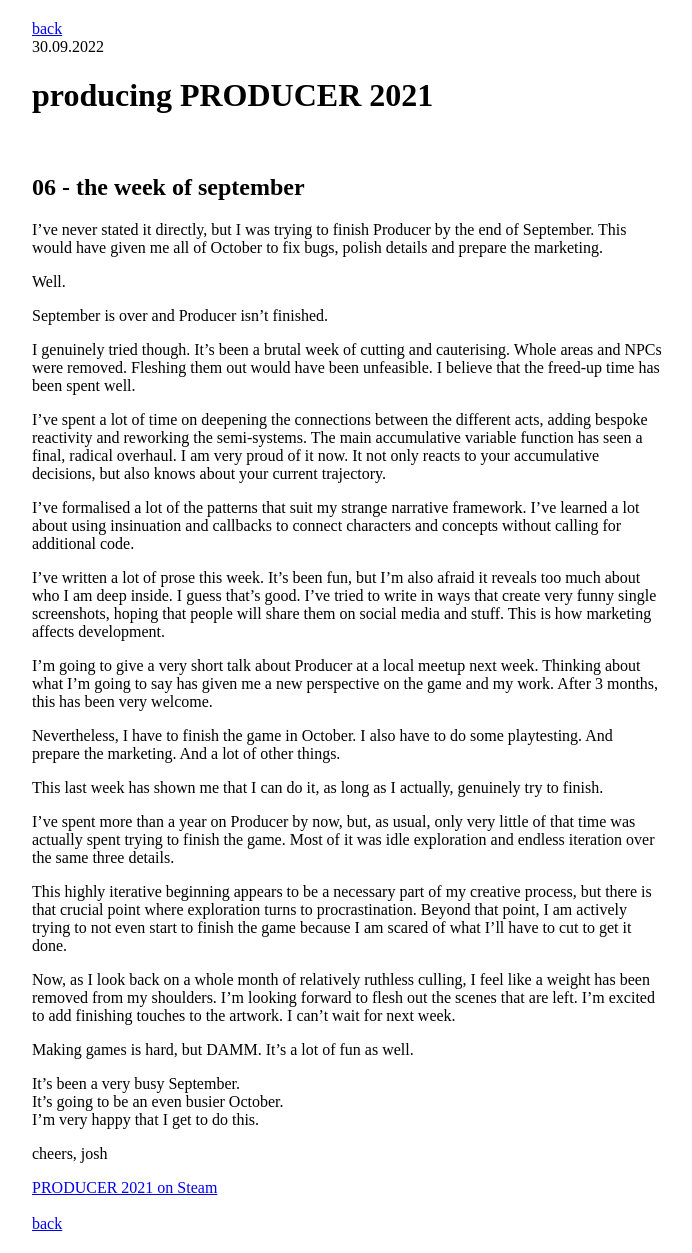
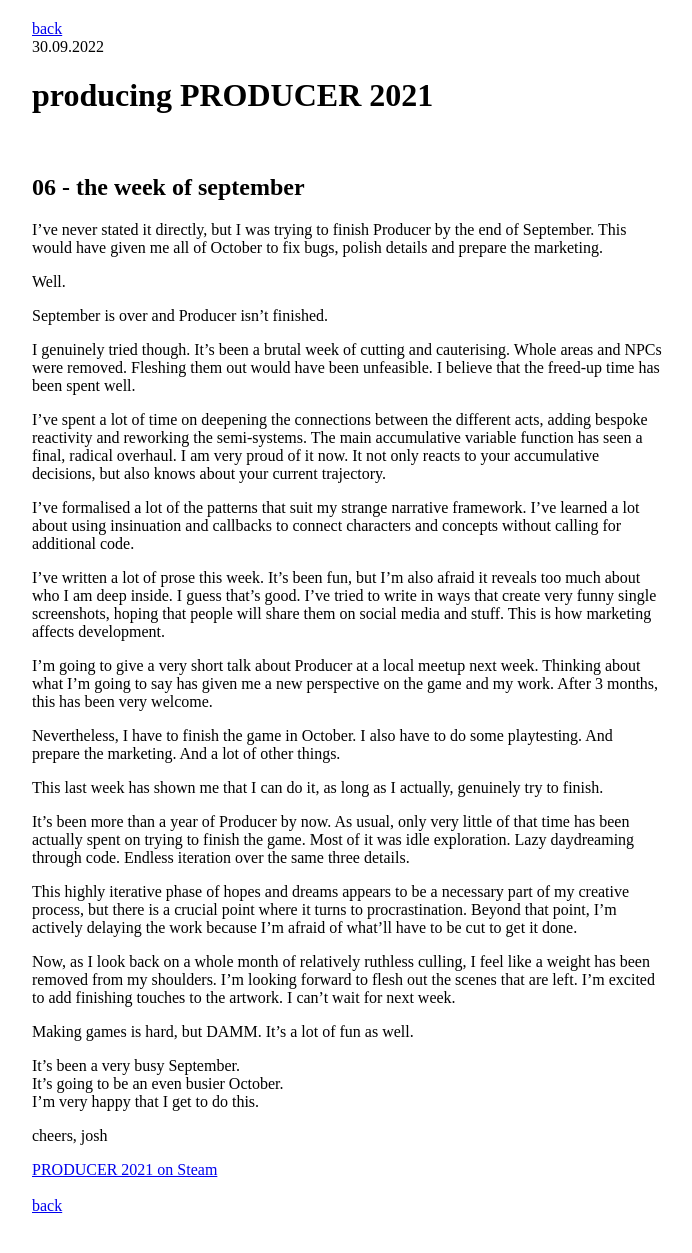
Before and after one commit to stuffedwombat/stuffedwombat.github.io, a Jekyll site: the page built from producering_08.md, in a window 1280 px wide. Shown: the whole page, without its empty margins (292-984 px from the left). Built offline with Jekyll 4.4.1, drawn with Linux system fonts in a browser that asks for light colours; our own code applies the rules of GitHub Pages for plain Markdown files; comment, search, counter and statistics services are not loaded.

Commit message:
Update producering_08.md

```diff
--- a/producering_08.md
+++ b/producering_08.md
@@ -25,9 +25,10 @@ Nevertheless, I have to finish the game in October. I also have to do some playt
 
 This last week has shown me that I can do it, as long as I actually, genuinely try to finish.
 
-I’ve spent more than a year on Producer by now, but, as usual, only very little of that time was actually spent trying to finish the game. Most of it was idle exploration and endless iteration over the same three details.
+It's been more than a year of Producer by now. As usual, only very little of that time has been actually spent on trying to finish the game.
+Most of it was idle exploration. Lazy daydreaming through code. Endless iteration over the same three details.
 
-This highly iterative beginning appears to be a necessary part of my creative process, but there is that crucial point where exploration turns to procrastination. Beyond that point, I am actively trying to not even start to finish the game because I am scared of what I’ll have to cut to get it done.
+This highly iterative phase of hopes and dreams appears to be a necessary part of my creative process, but there is a crucial point where it turns to procrastination. Beyond that point, I'm actively delaying the work because I'm afraid of what'll have to be cut to get it done.
 
 Now, as I look back on a whole month of relatively ruthless culling, I feel like a weight has been removed from my shoulders. I’m looking forward to flesh out the scenes that are left. I’m excited to add finishing touches to the artwork. I can’t wait for next week.
 
```
